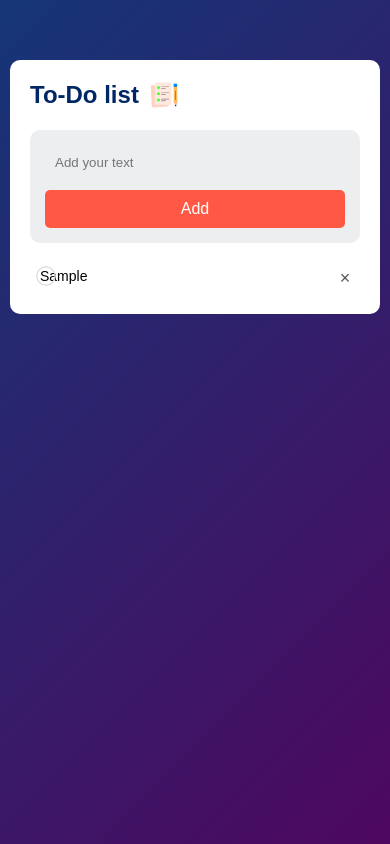
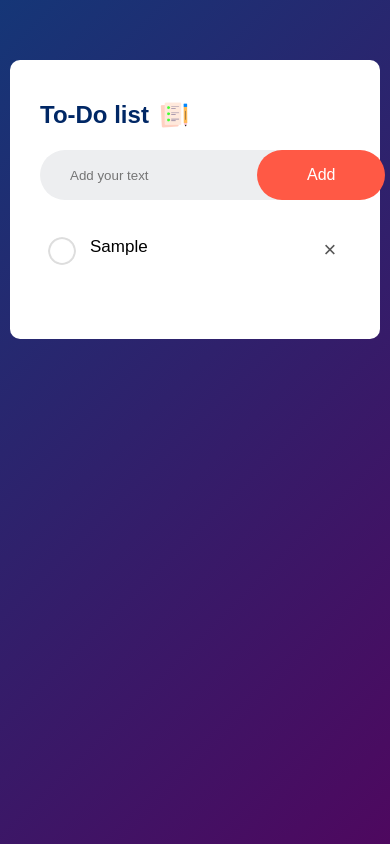
Before and after one commit to samyakraka2908/To-do-list, a plain HTML site: page index.html in a window 390 px wide. Both pictures are taken after typing "Sample" into the empty fields and a click on the button "Add". Drawn offline with Linux system fonts and the light colour scheme.

Commit message:
Update style.css
More Responsiveness

```diff
--- a/style.css
+++ b/style.css
@@ -1,118 +1,102 @@
-* {
+*{
     margin: 0;
     padding: 0;
-    font-family: 'Poppins', sans-serif;
+    font-family: 'Poppins' , sans-serif;
     box-sizing: border-box;
 }
-
-.container {
+.container{
     width: 100%;
     min-height: 100vh;
     background: linear-gradient(135deg, #153677, #4e085f);
     padding: 10px;
 }
-
-.todo-app {
+.todo-app{
     width: 100%;
     max-width: 540px;
     background: #fff;
     margin: 100px auto 20px;
-    padding: 20px;
+    padding: 40px 30px 70px;
     border-radius: 10px;
 }
-
-.todo-app h2 {
+.todo-app h2{
     color: #002765;
     display: flex;
     align-items: center;
     margin-bottom: 20px;
 }
-
-.todo-app h2 img {
+.todo-app h2 img{
     width: 30px;
     margin-left: 10px;
 }
-
-.row {
+.row{
     display: flex;
-    flex-direction: column;
-    align-items: stretch;
+    align-items: center;
     justify-content: space-between;
     background: #edeef0;
-    border-radius: 10px;
-    padding: 15px;
-    margin-bottom: 15px;
+    border-radius: 30px;
+    padding-left: 20px;
+    margin-bottom: 25px;
 }
-
-input {
+input{
     flex: 1;
     border: none;
     outline: none;
     background: transparent;
     padding: 10px;
-    margin-bottom: 10px;
 }
-
-button {
+button{
     border: none;
     outline: none;
     background: #ff5945;
-    padding: 10px;
+    padding: 16px 50px;
     color: #fff;
     font-size: 16px;
     cursor: pointer;
-    border-radius: 5px;
+    border-radius: 40px;
 }
-
-ul li {
+ul li{
     list-style: none;
-    font-size: 14px;
-    padding: 10px;
+    font-size: 17px;
+    padding: 12px 8px 12px 50px;
     user-select: none;
     cursor: pointer;
     position: relative;
 }
-
-ul li::before {
+ul li::before{
     content: '';
     position: absolute;
-    height: 20px;
-    width: 20px;
+    height: 28px;
+    width: 28px;
     border-radius: 50%;
     background-image: url(unchecked.png);
     background-size: cover;
     background-position: center;
-    top: 8px;
-    left: 6px;
+    top: 12px;
+    left: 8px;
 }
-
-ul li.checked {
+ul li.checked{
     color: #555;
     text-decoration: line-through;
 }
-
-ul li.checked::before {
+ul li.checked::before{
     background-image: url(checked.png);
 }
-
-ul li span {
+ul li span{
     position: absolute;
     right: 0;
     top: 5px;
-    width: 30px;
-    height: 30px;
-    font-size: 18px;
+    width: 40px;
+    height: 40px;
+    font-size: 22px;
     color: #555;
-    line-height: 30px;
+    line-height: 40px;
     text-align: center;
     border-radius: 50%;
 }
-
-ul li span:hover {
+ul li span:hover{
     background: #edeef0;
 }
 
-/* Media Queries */
 @media only screen and (max-width: 768px) {
     .todo-app {
         margin: 50px auto 20px;
```
